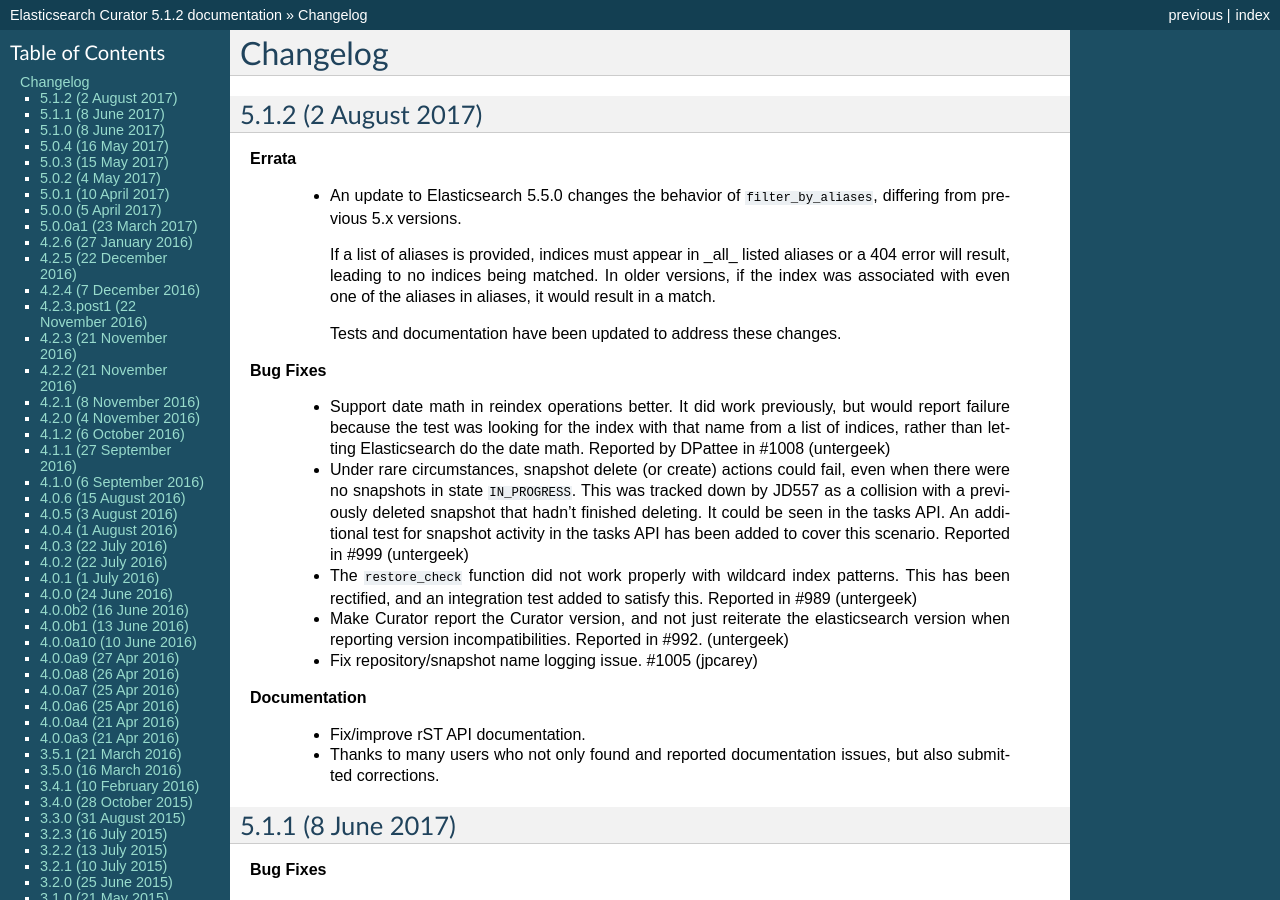
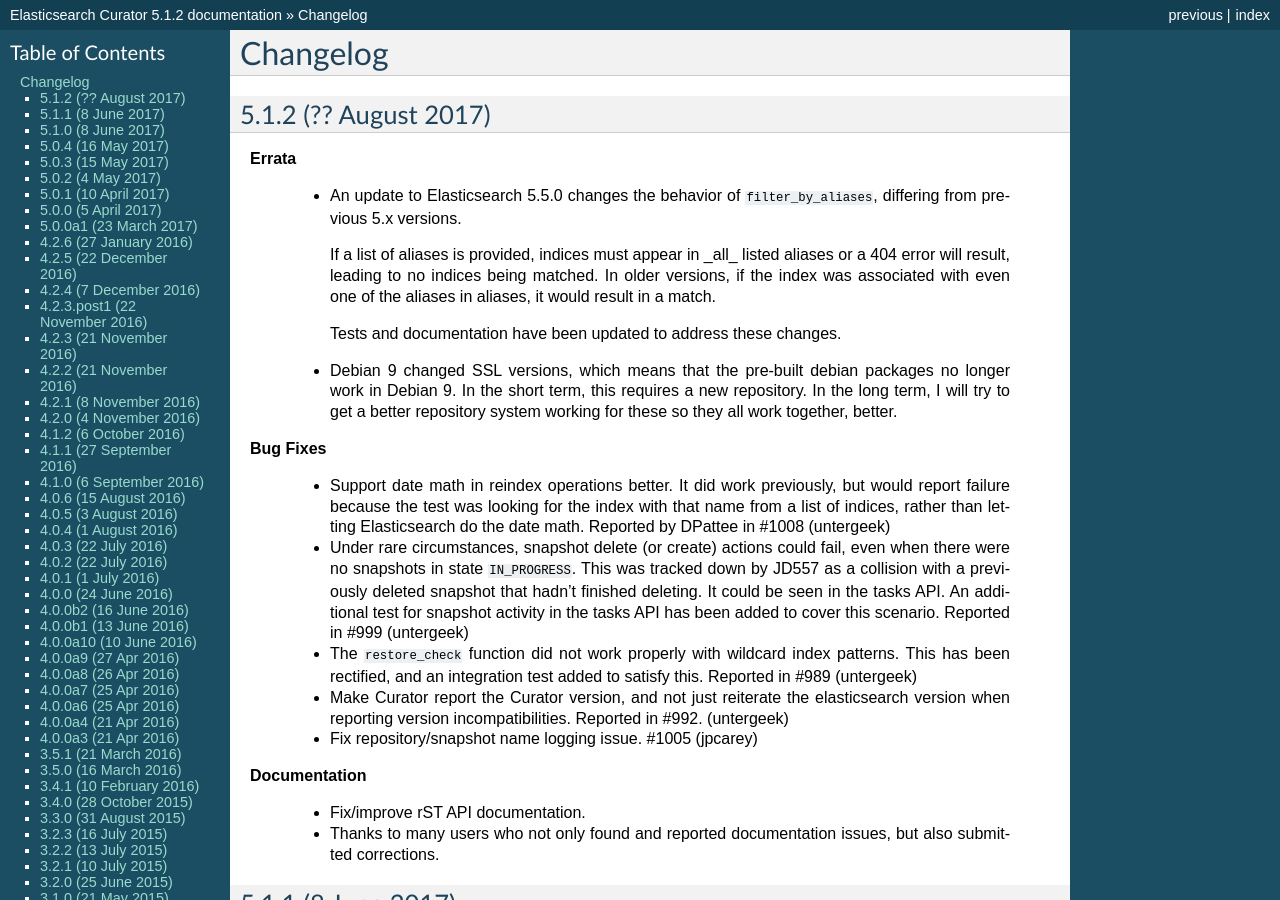
Before and after one commit to elastic/curator, a Sphinx documentation site: the page built from docs/Changelog.rst, in a window 1280 px wide and 900 px high. Built offline with Sphinx 7.4.7, drawn with Linux system fonts in a browser that asks for light colours.

Commit message:
Package build changes
Also prep for Debian9 release and repo, which is a short-term fix for #998

```diff
--- a/docs/Changelog.rst
+++ b/docs/Changelog.rst
@@ -3,8 +3,8 @@
 Changelog
 =========
 
-5.1.2 (2 August 2017)
----------------------
+5.1.2 (?? August 2017)
+----------------------
 
 **Errata**
 
@@ -17,6 +17,11 @@
     aliases in aliases, it would result in a match.
 
     Tests and documentation have been updated to address these changes.
+
+  * Debian 9 changed SSL versions, which means that the pre-built debian
+    packages no longer work in Debian 9.  In the short term, this requires
+    a new repository.  In the long term, I will try to get a better
+    repository system working for these so they all work together, better.
 
 **Bug Fixes**
 
```
Also changed, not shown: 2 other files.
